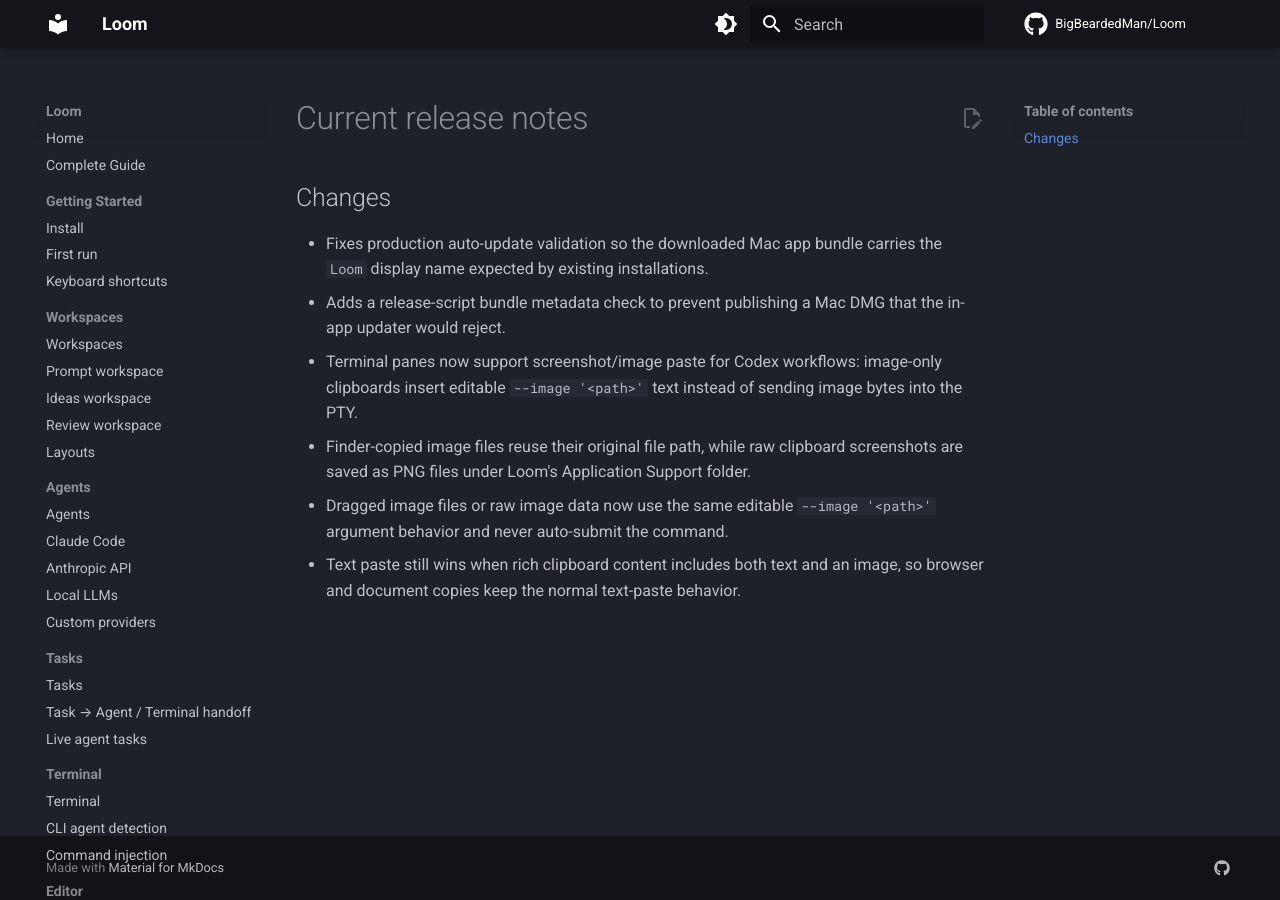
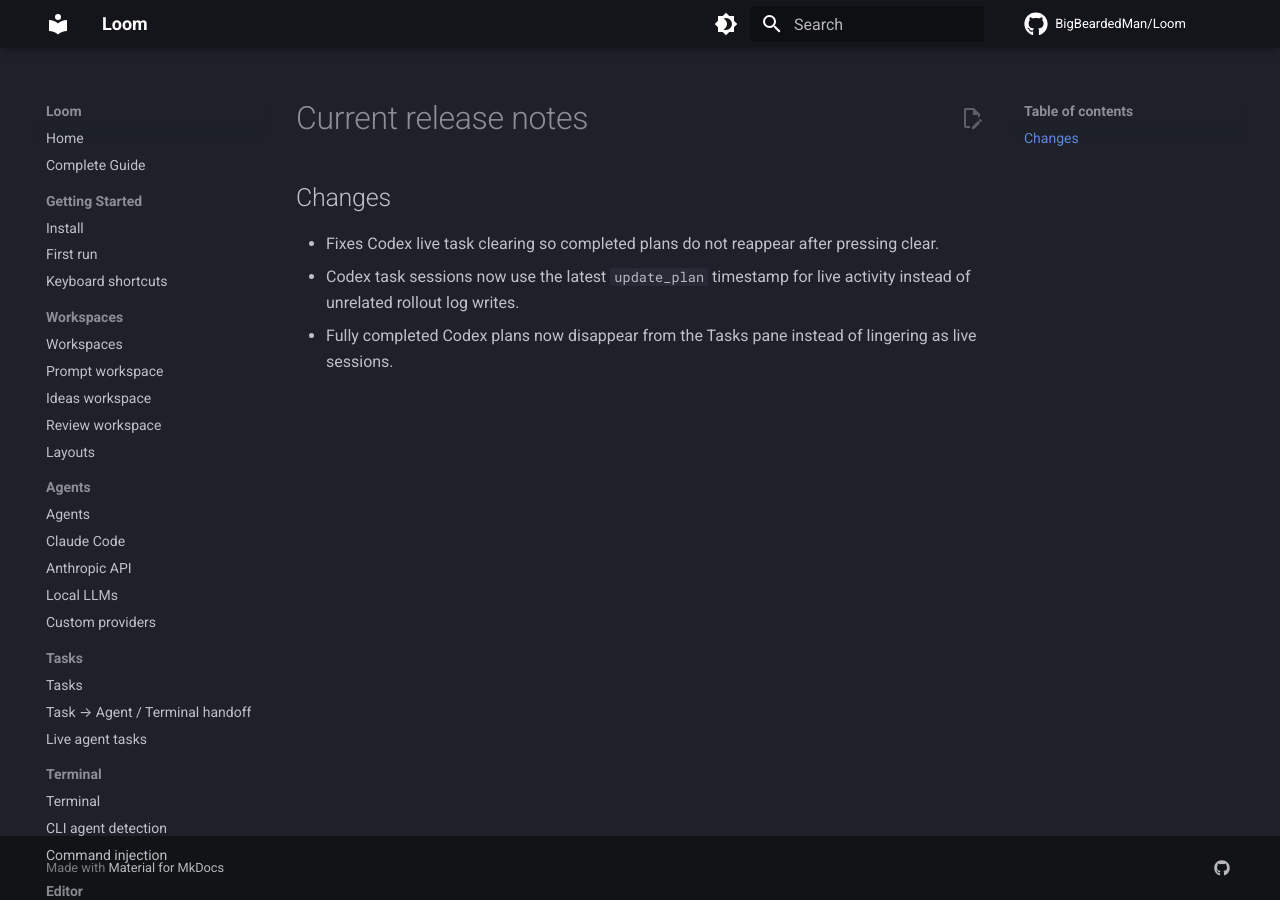
Before and after one commit to BigBeardedMan/Loom, an MkDocs documentation site: the page built from docs/releasing/current-release-notes.md, in a window 1280 px wide. Built offline with MkDocs 1.6.1 and Material for MkDocs 9.7.7, drawn with Linux system fonts in a browser that asks for light colours; comment, search, counter and statistics services are not loaded.

Commit message:
Bump Loom to 4.0.4

```diff
--- a/docs/releasing/current-release-notes.md
+++ b/docs/releasing/current-release-notes.md
@@ -1,8 +1,5 @@
 ## Changes
 
-- Fixes production auto-update validation so the downloaded Mac app bundle carries the `Loom` display name expected by existing installations.
-- Adds a release-script bundle metadata check to prevent publishing a Mac DMG that the in-app updater would reject.
-- Terminal panes now support screenshot/image paste for Codex workflows: image-only clipboards insert editable `--image '<path>' ` text instead of sending image bytes into the PTY.
-- Finder-copied image files reuse their original file path, while raw clipboard screenshots are saved as PNG files under Loom's Application Support folder.
-- Dragged image files or raw image data now use the same editable `--image '<path>' ` argument behavior and never auto-submit the command.
-- Text paste still wins when rich clipboard content includes both text and an image, so browser and document copies keep the normal text-paste behavior.
+- Fixes Codex live task clearing so completed plans do not reappear after pressing clear.
+- Codex task sessions now use the latest `update_plan` timestamp for live activity instead of unrelated rollout log writes.
+- Fully completed Codex plans now disappear from the Tasks pane instead of lingering as live sessions.
--- a/project.yml
+++ b/project.yml
@@ -10,8 +10,8 @@
 settings:
   base:
     SWIFT_VERSION: "6.0"
-    MARKETING_VERSION: "4.0.3"
-    CURRENT_PROJECT_VERSION: "59"
+    MARKETING_VERSION: "4.0.4"
+    CURRENT_PROJECT_VERSION: "60"
     CODE_SIGN_STYLE: Manual
     CODE_SIGN_IDENTITY: "Loom Local Codesign"
     DEVELOPMENT_TEAM: ""
```
